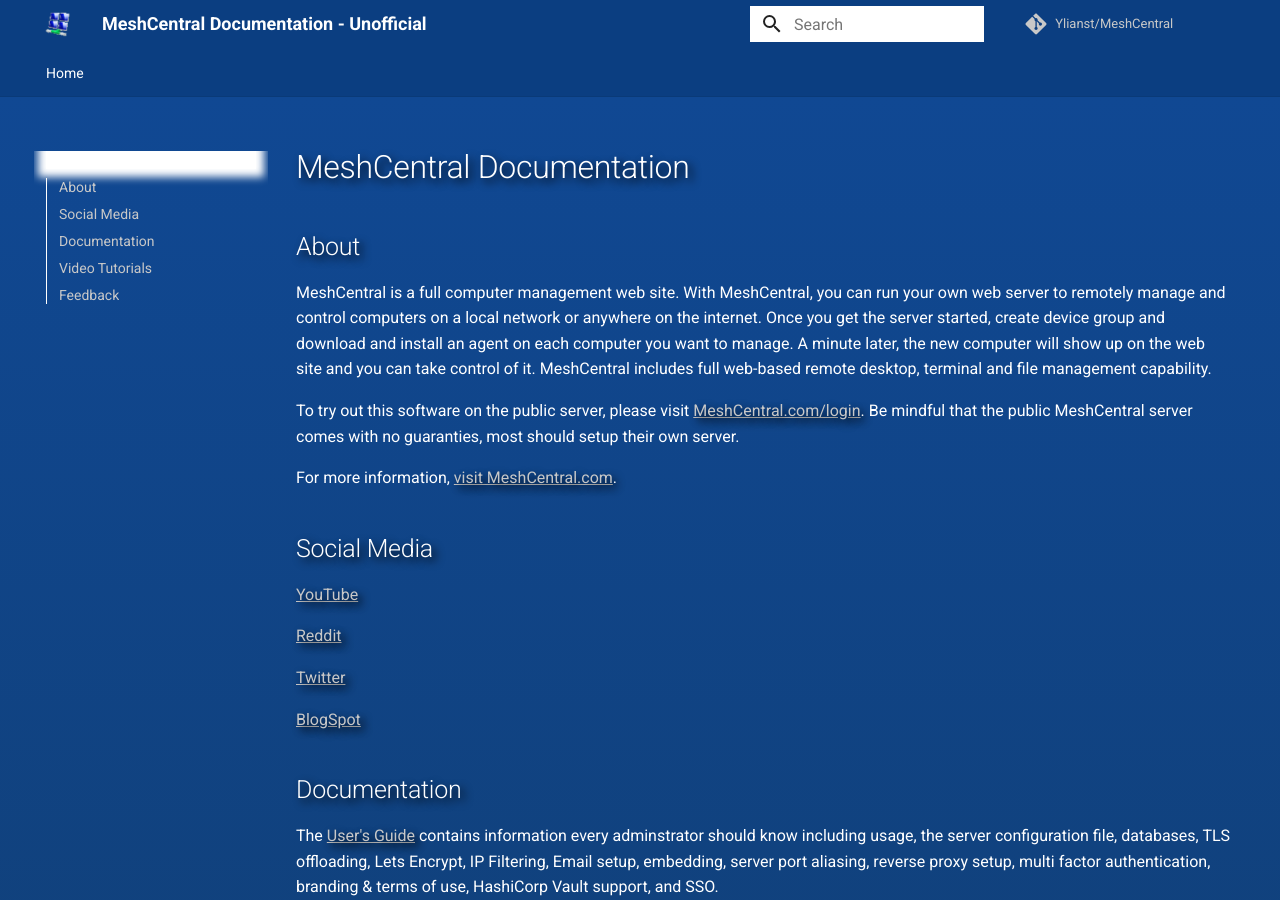
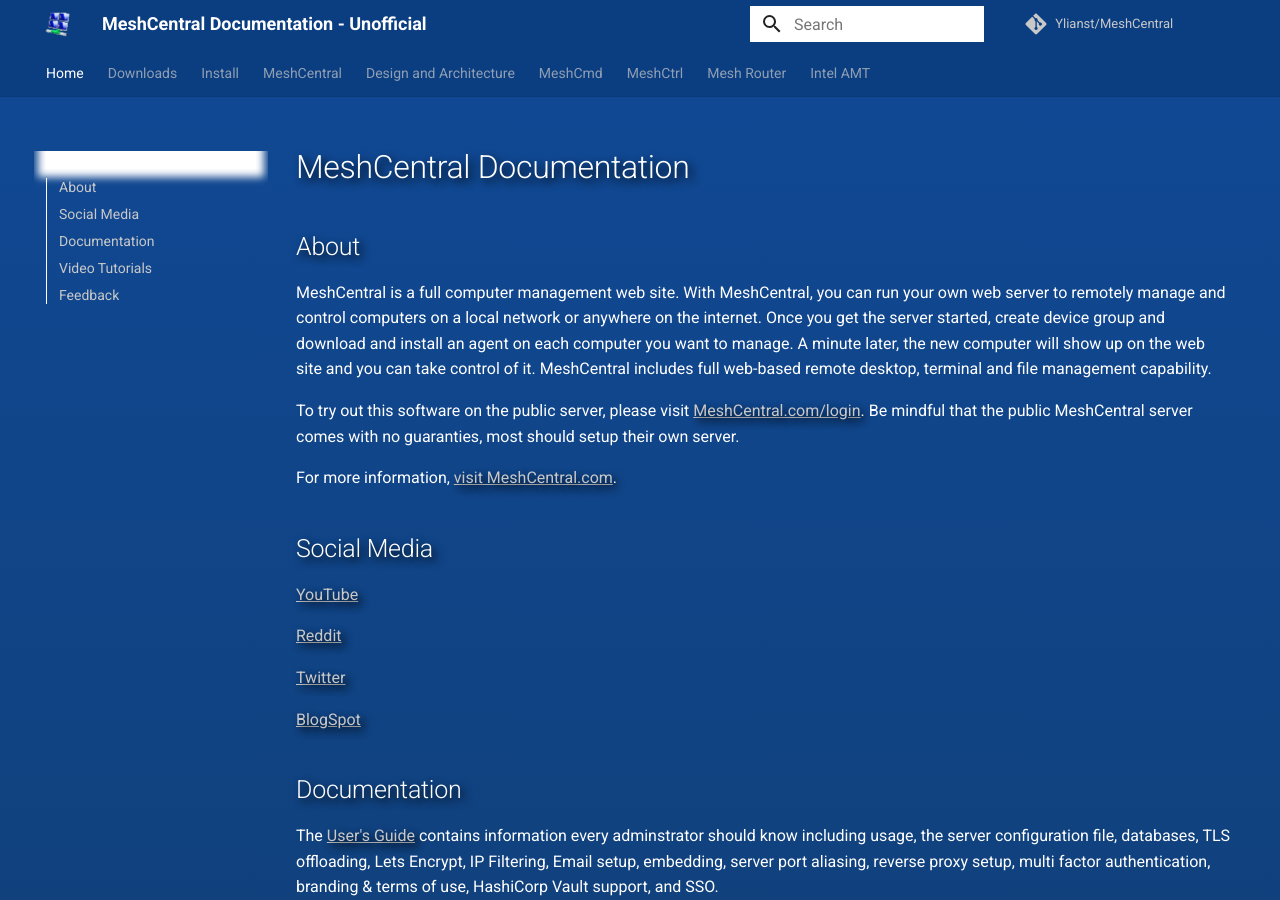
Before and after one commit to silversword411/meshcentraldocs_unofficial, an MkDocs documentation site: the page built from docs/docs/index.md, in a window 1280 px wide and 900 px high. Built offline with MkDocs 1.6.1 and Material for MkDocs 9.7.7, drawn with Linux system fonts in a browser that asks for light colours; comment, search, counter and statistics services are not loaded.

Commit message:
tabs and index

```diff
--- a/docs/mkdocs.yml
+++ b/docs/mkdocs.yml
@@ -1,6 +1,31 @@
 site_name: "MeshCentral Documentation - Unofficial"
 nav:
   - Home: index.md
+
+  - Downloads: downloads.md
+
+  - Install:
+    - install/install.md
+      - install/install2.md
+
+  - MeshCentral:
+    - meshcentral/index.md
+
+  - Design and Architecture:
+    - design/index.md
+
+  - MeshCmd:
+    - meshcmd/index.md
+
+  - MeshCtrl:
+    - meshctrl/index.md
+
+  - Mesh Router:
+    - meshrouter/index.md
+
+  - Intel AMT:
+    - intelamt/index.md
+
 site_description: "A free open source web-based remote computer management software"
 site_author: "Ylianst"
 site_url: "https://silversword411.github.io/meshcentraldocs_unofficial/"
```
Also changed, not shown: docs/docs/install/index.md (added, +1 -0 lines), docs/docs/install/install2.md (added, +3 -0 lines), docs/docs/intelamt/index.md (added, +1 -0 lines), docs/docs/meshcentral/index.md (added, +1 -0 lines).
